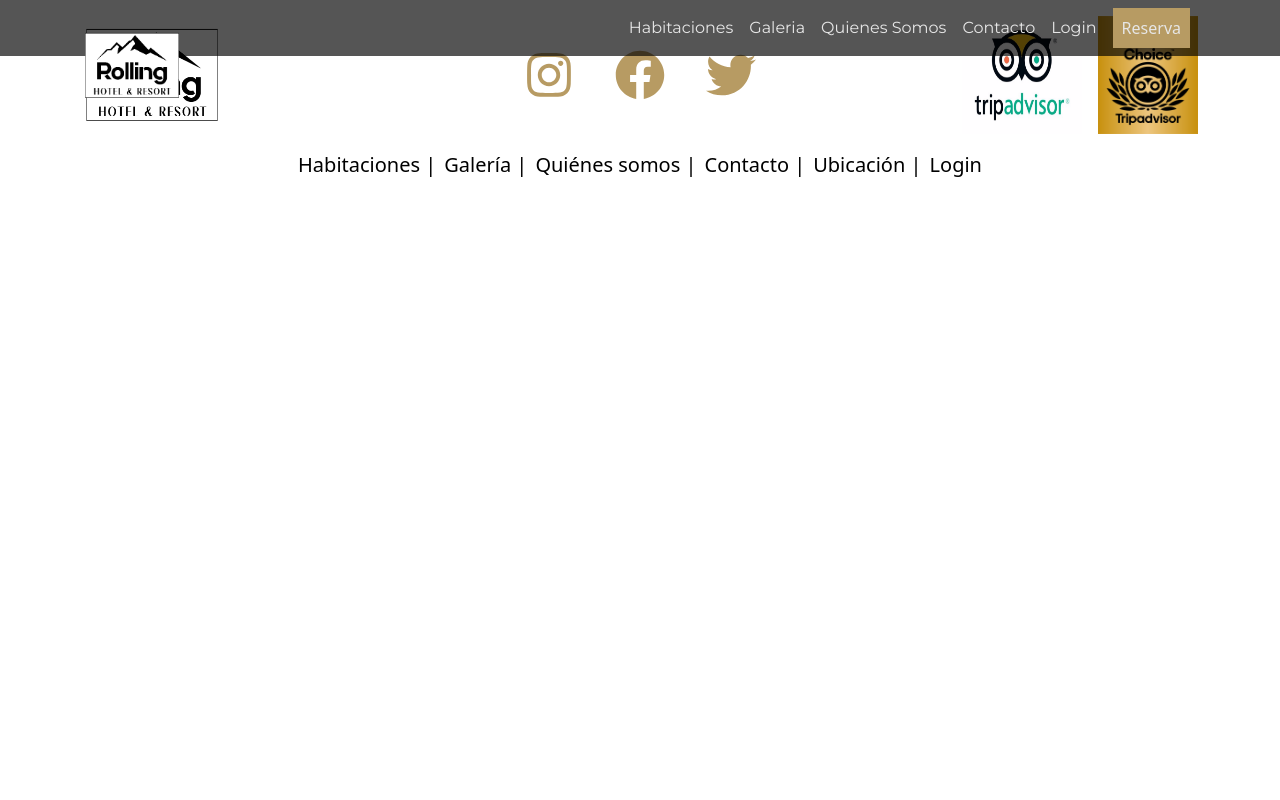
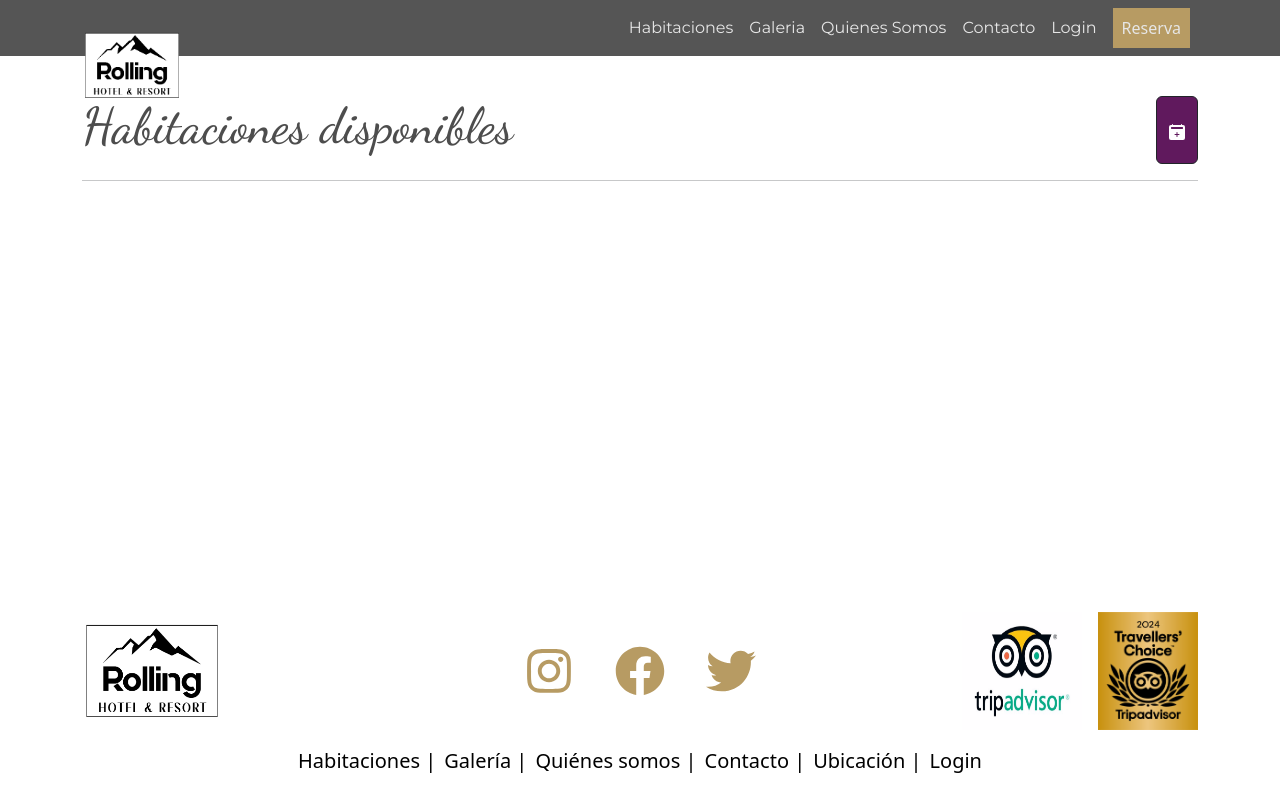
Before and after one commit to CosmeNicolas/ProyectoHotelFrontEnd, a React (Vite) app: page /administrador in a window 1280 px wide. Built offline with nearby package versions, Linux system fonts and the light colour scheme.

Commit message:
agregue una hoja de estilo de administrador e iconos y colores

```diff
--- /dev/null
+++ b/src/Administrador.css
@@ -0,0 +1,19 @@
+/* colores
+#FFFFFF
+
+#303030
+
+#B79B63
+
+#60195D
+
+#4D4D4D
+
+#EADEC5
+
+#E6E6E6
+*/
+
+.color-boton-admnistrador{
+    background-color:#60195D ;
+}
--- a/src/App.jsx
+++ b/src/App.jsx
@@ -2,8 +2,10 @@ import { BrowserRouter, Routes , Route } from 'react-router-dom';
 import NavBar from './components/common/NavBar';
 import "bootstrap/dist/css/bootstrap.min.css";
 import './App.css'
+import './Administrador.css'
 import Inicio from './components/pages/Inicio';
 import Footer from './components/common/Footer';
+import Administrador from './components/pages/Administrador';
 function App() {
 
   return (
@@ -11,6 +13,7 @@ function App() {
    <NavBar/>
    <Routes>
     <Route exact path='/' element={<Inicio/>}/>
+    <Route exact path='/administrador' element={<Administrador/>}/>
    </Routes>
    <Footer></Footer>
    </BrowserRouter>
--- a/src/components/common/SectionIConosInicio.jsx
+++ b/src/components/common/SectionIConosInicio.jsx
@@ -1,5 +1,6 @@
 import { Container, Row, Col } from "react-bootstrap";
 import { BsSnow, BsBinoculars, BsGem, BsPersonArmsUp } from "react-icons/bs";
+
 
 const SectionIConosInicio = () => {
   return (
--- /dev/null
+++ b/src/components/pages/Administrador.jsx
@@ -0,0 +1,22 @@
+import { Container, Button } from "react-bootstrap";
+import { BsFillCalendar2PlusFill } from "react-icons/bs";
+
+const Administrador = () => {
+  return (
+    <>
+      <Container className="main">
+        <div className="d-flex justify-content-between mt-5 pt-5 ">
+          <h1 className=" fuente-slogan-principal">
+            Habitaciones disponibles
+          </h1>
+          <Button className="color-boton-admnistrador" variant="dark">
+          <BsFillCalendar2PlusFill />
+          </Button>
+        </div>
+        <hr />
+      </Container>
+    </>
+  );
+};
+
+export default Administrador;
```
